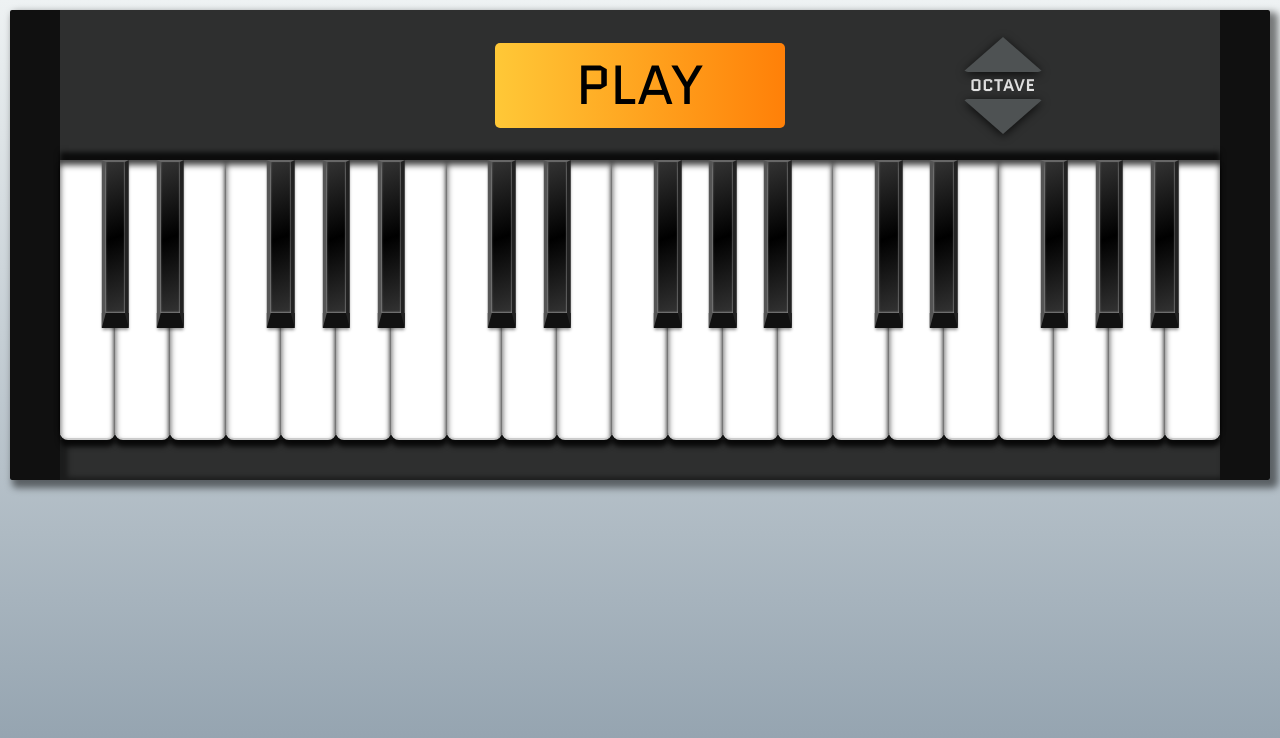
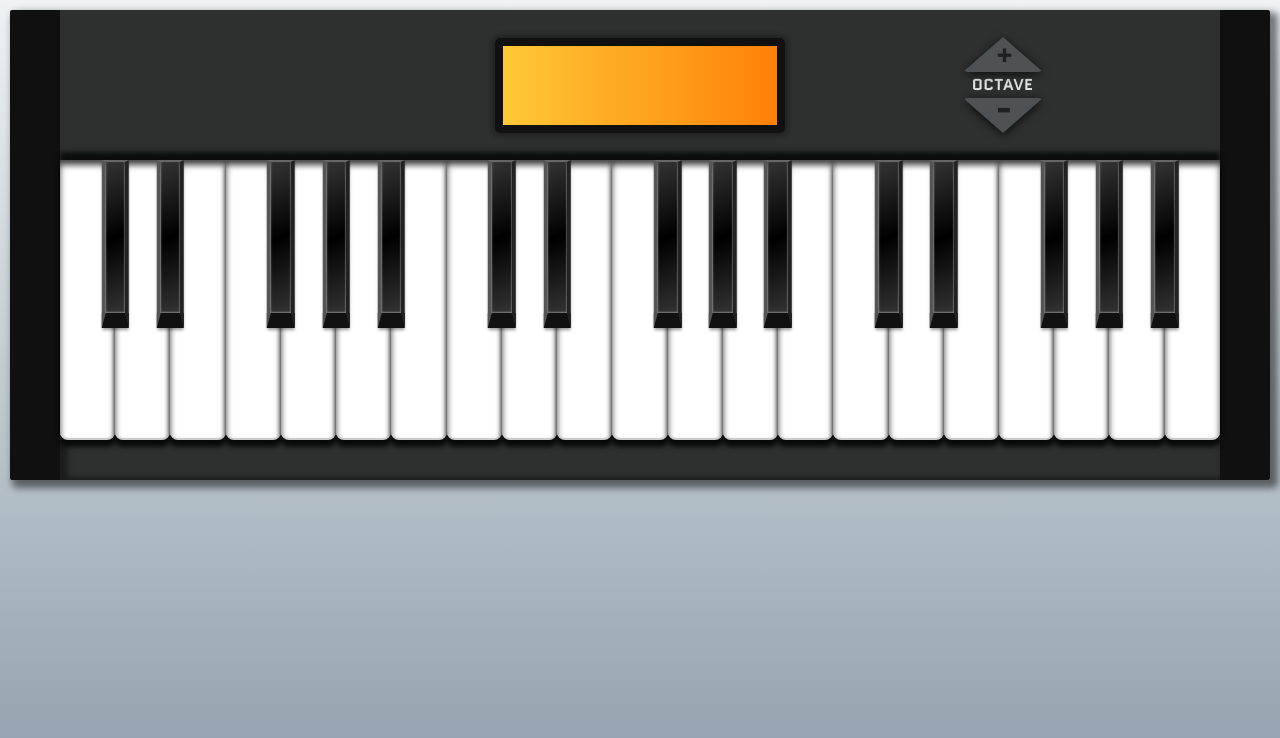
Before and after one commit to peng-hf/piano-js, a website built with webpack: page index.html in a window 1280 px wide. Built offline with nearby package versions, Linux system fonts and the light colour scheme.

Commit message:
Update button + screen style

```diff
--- a/assets/styles/index.scss
+++ b/assets/styles/index.scss
@@ -48,15 +48,14 @@ body {
 
     .triangle {
       .text {
-        color: $button-triangle-text;
+        color: #e2e2e2;
         text-align: center;
         text-transform: uppercase;
         font-weight: 600;
         margin: 2px 0;
-        font-size: 16px;
+        font-size: 15px;
         letter-spacing: 1px;
       }
-
       @include triangle(up);
       @include triangle(down);
     }
@@ -70,10 +69,12 @@ body {
     text-transform: uppercase;
     font-weight: 500;
     width: 25%;
-    height: 85px;
+    height: 95px;
     background: #FF8008;  /* fallback for old browsers */
     background: linear-gradient(to right, #FFC837, #FF8008); /* W3C, IE 10+/ Edge, Firefox 16+, Chrome 26+, Opera 12+, Safari 7+ */
     border-radius: 5px;
+    box-shadow: 0 0 5px 3px rgba(0, 0 , 0, .3);
+    border: 8px solid $border-color;
   }
 }
 
--- a/assets/styles/utils.scss
+++ b/assets/styles/utils.scss
@@ -4,8 +4,6 @@ $border-color: #101010;
 
 /* Piano buttons */
 $button-color: #4E5253;
-$button-triangle-text: #e2e2e2;
-$button-triangle-border-radius: 5px;
 
 /* Mixins */
 @mixin triangle($direction) {
@@ -18,8 +16,30 @@ $button-triangle-border-radius: 5px;
      transparent transparent $button-color transparent
     );
     border-style: solid;
-    border-radius: $button-triangle-border-radius;
+    border-radius: 5px;
     filter: drop-shadow(0 2px 5px rgba(0, 0 , 0, .75));
 
+    &:before {
+      content: if($direction == down, "-", "+");
+      font-weight: 600;
+      position: relative;
+      color: rgba(0, 0 , 0, .6);
+      @if $direction == down {
+        bottom: 50px;
+        right: 7px;
+        font-size: 35px;
+      } @else {
+        font-size: 25px;
+        bottom: 2px;
+        right: 6px;
+      }
+    }
+
+    &:active {
+      filter: none;
+      &:before {
+        color: rgba(255, 255, 255, .7);
+      }
+    }
   }
 }
--- a/index.html
+++ b/index.html
@@ -12,7 +12,7 @@
   <div class="wrapper">
     <div class="dashboard">
       <div class="buttons"></div>
-      <div class="screen" id="screen">Play</div>
+      <div class="screen" id="screen"></div>
       <div class="buttons">
         <div class="triangle">
           <div class="up" id="btn-add-octave"></div>
--- a/src/index.js
+++ b/src/index.js
@@ -98,7 +98,6 @@ const Piano = {
       const keys = OCTAVES_BY_NO[newOctaveNo]
       this.insertKeys(keys, insertBefore)
       this.curNbOctaves++
-      this.displayText('Add octave')
     } else {
       console.error('Number of octaves rendered reached')
     }
@@ -109,7 +108,6 @@ const Piano = {
       const $keysToRemove = document.querySelectorAll(`[data-octave="${octaveNoRemove}"]`)
       $keysToRemove.forEach($key => { $key.remove() })
       this.curNbOctaves--
-      this.displayText('Remove octave')
     }
   },
   clearText: debounce(function () {
```
